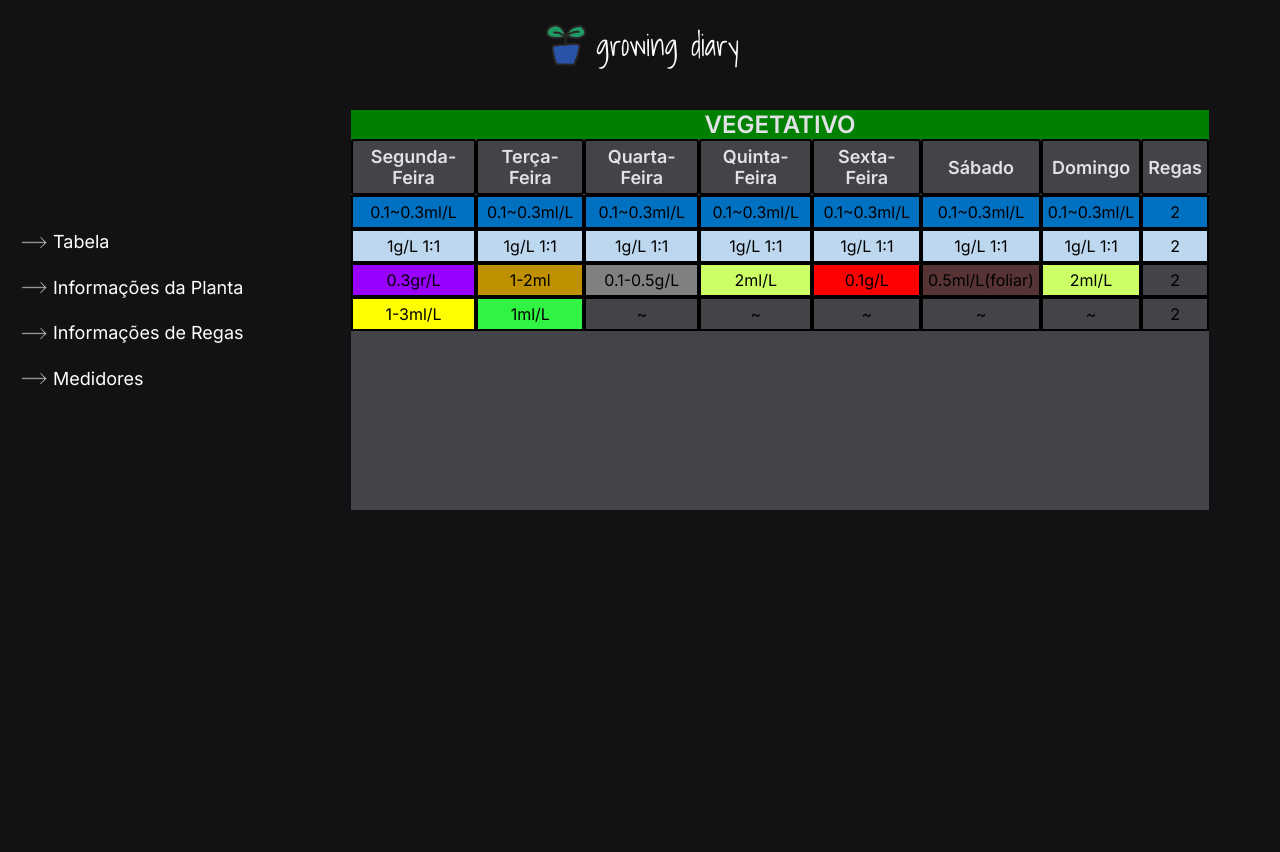
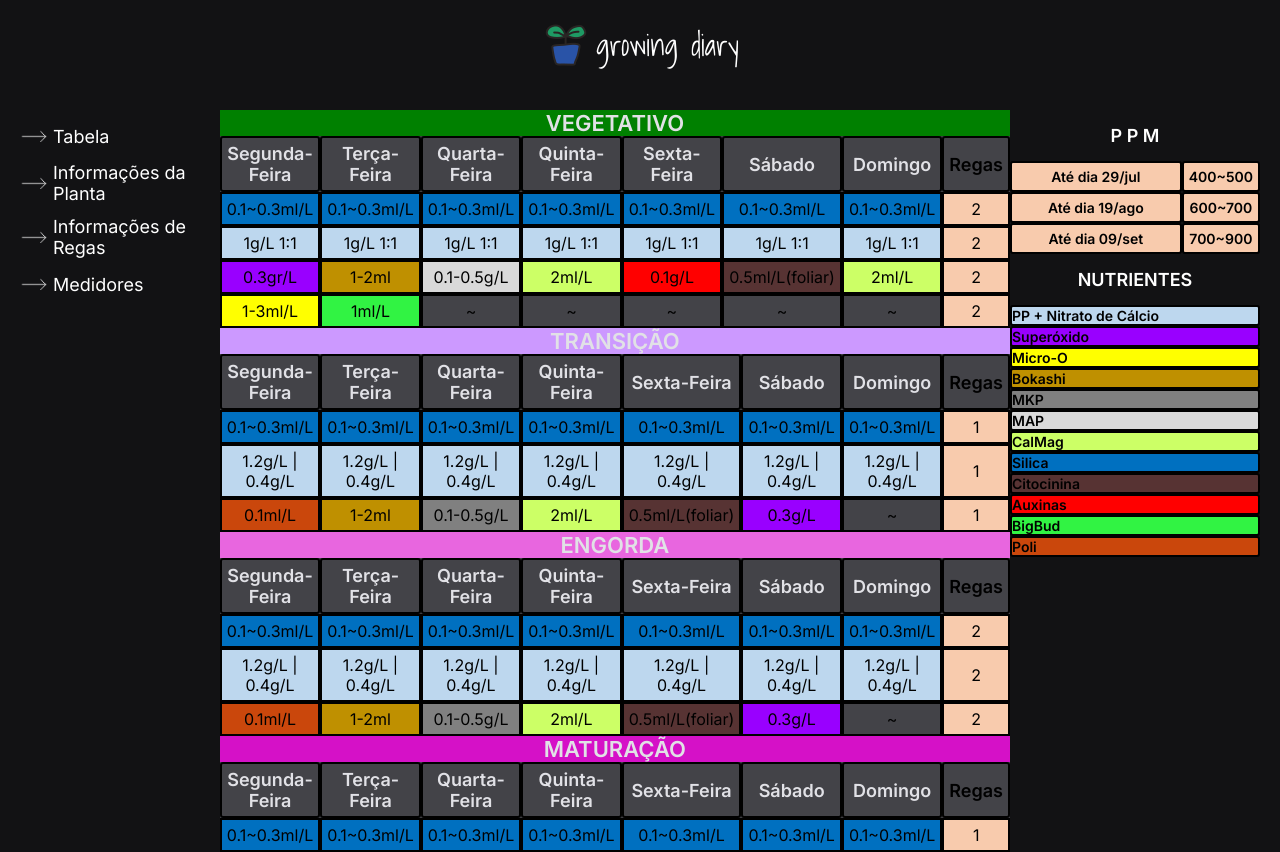
Before and after one commit to monsor3s/growing-diary-next, a Next.js app: page /pages/tabela in a window 1280 px wide. Shown: the top 852 px of the page. Before the commit the page ends 800 px from the top, so only its background shows below. Built offline with nearby package versions, Linux system fonts and the light colour scheme.

Commit message:
:lipstick: Finished page table

```diff
--- a/src/app/pages/tabela/page.tsx
+++ b/src/app/pages/tabela/page.tsx
@@ -61,7 +61,176 @@ export default function TabelaPage() {
             <td>2</td>
           </tr>
         </tbody>
+        <h2>TRANSIÇÃO</h2>
+        <thead>
+          <tr>
+            <th>Segunda-Feira</th>
+            <th>Terça-Feira</th>
+            <th>Quarta-Feira</th>
+            <th>Quinta-Feira</th>
+            <th>Sexta-Feira</th>
+            <th>Sábado</th>
+            <th>Domingo</th>
+            <th>Regas</th>
+          </tr>
+        </thead>
+        <tbody>
+          <tr className={styles.lineOne}>
+            <td>0.1~0.3ml/L</td>
+            <td>0.1~0.3ml/L</td>
+            <td>0.1~0.3ml/L</td>
+            <td>0.1~0.3ml/L</td>
+            <td>0.1~0.3ml/L</td>
+            <td>0.1~0.3ml/L</td>
+            <td>0.1~0.3ml/L</td>
+            <td>1</td>
+          </tr>
+          <tr className={styles.lineTwo}>
+            <td>1.2g/L | 0.4g/L</td>
+            <td>1.2g/L | 0.4g/L</td>
+            <td>1.2g/L | 0.4g/L</td>
+            <td>1.2g/L | 0.4g/L</td>
+            <td>1.2g/L | 0.4g/L</td>
+            <td>1.2g/L | 0.4g/L</td>
+            <td>1.2g/L | 0.4g/L</td>
+            <td>1</td>
+          </tr>
+          <tr className={styles.lineThreeTrans}>
+            <td>0.1ml/L</td>
+            <td>1-2ml</td>
+            <td>0.1-0.5g/L</td>
+            <td>2ml/L</td>
+            <td>0.5ml/L(foliar)</td>
+            <td>0.3g/L</td>
+            <td>~</td>
+            <td>1</td>
+          </tr>
+        </tbody>
+        <h3>ENGORDA</h3>
+        <thead>
+          <tr>
+            <th>Segunda-Feira</th>
+            <th>Terça-Feira</th>
+            <th>Quarta-Feira</th>
+            <th>Quinta-Feira</th>
+            <th>Sexta-Feira</th>
+            <th>Sábado</th>
+            <th>Domingo</th>
+            <th>Regas</th>
+          </tr>
+        </thead>
+        <tbody>
+          <tr className={styles.lineOne}>
+            <td>0.1~0.3ml/L</td>
+            <td>0.1~0.3ml/L</td>
+            <td>0.1~0.3ml/L</td>
+            <td>0.1~0.3ml/L</td>
+            <td>0.1~0.3ml/L</td>
+            <td>0.1~0.3ml/L</td>
+            <td>0.1~0.3ml/L</td>
+            <td>2</td>
+          </tr>
+          <tr className={styles.lineTwo}>
+            <td>1.2g/L | 0.4g/L</td>
+            <td>1.2g/L | 0.4g/L</td>
+            <td>1.2g/L | 0.4g/L</td>
+            <td>1.2g/L | 0.4g/L</td>
+            <td>1.2g/L | 0.4g/L</td>
+            <td>1.2g/L | 0.4g/L</td>
+            <td>1.2g/L | 0.4g/L</td>
+            <td>2</td>
+          </tr>
+          <tr className={styles.lineThreeTrans}>
+            <td>0.1ml/L</td>
+            <td>1-2ml</td>
+            <td>0.1-0.5g/L</td>
+            <td>2ml/L</td>
+            <td>0.5ml/L(foliar)</td>
+            <td>0.3g/L</td>
+            <td>~</td>
+            <td>2</td>
+          </tr>
+        </tbody>
+        <h4>MATURAÇÃO</h4>
+        <thead>
+          <tr>
+            <th>Segunda-Feira</th>
+            <th>Terça-Feira</th>
+            <th>Quarta-Feira</th>
+            <th>Quinta-Feira</th>
+            <th>Sexta-Feira</th>
+            <th>Sábado</th>
+            <th>Domingo</th>
+            <th>Regas</th>
+          </tr>
+        </thead>
+        <tbody>
+          <tr className={styles.lineOne}>
+            <td>0.1~0.3ml/L</td>
+            <td>0.1~0.3ml/L</td>
+            <td>0.1~0.3ml/L</td>
+            <td>0.1~0.3ml/L</td>
+            <td>0.1~0.3ml/L</td>
+            <td>0.1~0.3ml/L</td>
+            <td>0.1~0.3ml/L</td>
+            <td>1</td>
+          </tr>
+          <tr className={styles.lineTwo}>
+            <td>1.2g/L | 0.4g/L</td>
+            <td>1.2g/L | 0.4g/L</td>
+            <td>1.2g/L | 0.4g/L</td>
+            <td>1.2g/L | 0.4g/L</td>
+            <td>1.2g/L | 0.4g/L</td>
+            <td>1.2g/L | 0.4g/L</td>
+            <td>1.2g/L | 0.4g/L</td>
+            <td>1</td>
+          </tr>
+          <tr className={styles.lineThreeTrans}>
+            <td>0.1ml/L</td>
+            <td>1-2ml</td>
+            <td>0.1-0.5g/L</td>
+            <td>2ml/L</td>
+            <td>0.5ml/L(foliar)</td>
+            <td>0.3g/L</td>
+            <td>~</td>
+            <td>1</td>
+          </tr>
+        </tbody>
       </section>
+      <div className={styles.wrapperTabelas}>
+        <section className={styles.containerTabelaPpm}>
+              <h1>P P M</h1>
+          <thead>
+            <tr>
+              <th>Até dia 29/jul</th>
+              <th>400~500</th>
+            </tr>
+            <tr>
+              <th>Até dia 19/ago</th>
+              <th>600~700</th>
+            </tr>
+            <tr>
+              <th>Até dia 09/set</th>
+              <th>700~900</th>
+            </tr>
+          </thead>
+        </section>
+        <section className={styles.sumarioNutri}>
+          <h1>NUTRIENTES</h1>
+          <span>PP + Nitrato de Cálcio</span>
+          <span>Superóxido</span>
+          <span>Micro-O</span>
+          <span>Bokashi</span>
+          <span>MKP</span>
+          <span>MAP</span>
+          <span>CalMag</span>
+          <span>Silica</span>
+          <span>Citocinina</span>
+          <span>Auxinas</span>
+          <span>BigBud</span>
+          <span>Poli</span>
+        </section>
+      </div>
     </>
   )
 }
--- a/src/app/pages/tabela/tabelaPage.module.sass
+++ b/src/app/pages/tabela/tabelaPage.module.sass
@@ -1,16 +1,52 @@
+// colors table
+$black: #000
+$blue-dark: #0070c0
+$blue: #bdd7ee
+$purple: #9900ff
+$mostard: #bf9000
+$red: #ff0000
+$brown: #573333
+$light-green: #ccff66
+$green: #31f343
+$yellow: #ffff00
+$orange: #ca470c
+$light-gray: #d9d9d9
+$gray: #808080
+$dark-pink: #d511c7
+$pink: #e866df
+$light-pink: #cc99ff
+$beige: #f8cbad
+
 .containerTabela
   width: 858px
-  height: 400px
+  height: auto
   background-color: #434348
   margin-right: auto
   margin-left: auto
 
 .containerTabela h1
+  font-size: 22px
   text-align: center
   margin: 0
   background-color: green
 
-.containerTabela tr
+.containerTabela h2
+  font-size: 22px
+  text-align: center
+  margin: 0
+  background-color: #cc99ff
+
+.containerTabela h3
+  font-size: 22px
+  text-align: center
+  margin: 0
+  background-color: #e866df
+
+.containerTabela h4
+  font-size: 22px
+  text-align: center
+  margin: 0
+  background-color: #d511c7
 
 .containerTabela th
   border: 2px solid black
@@ -18,41 +54,135 @@
   border-radius: 3px
   font-size: 18px
 
+.containerTabela th:last-child
+  color: $black
+
 .containerTabela td
   border: 2px solid black
   padding: 5px
   text-align: center
   color: black
 
+.containerTabela td:last-child
+  background-color: $beige
+
 .containerTabela .lineOne
-  background-color: #0070c0
+  background-color: $blue-dark
 
 .containerTabela .lineTwo
-  background-color: #bdd7ee
+  background-color: $blue
 
 .containerTabela .lineThree :nth-child(1)
-  background-color: #9900ff
+  background-color: $purple
 
 .containerTabela .lineThree :nth-child(2)
-  background-color: #bf9000
+  background-color: $mostard
 
 .containerTabela .lineThree :nth-child(3)
-  background-color: #808080
+  background-color: $light-gray
 
 .containerTabela .lineThree :nth-child(4)
-  background-color: #ccff66
+  background-color: $light-green
 
 .containerTabela .lineThree :nth-child(5)
-  background-color: #ff0000
+  background-color: $red
 
 .containerTabela .lineThree :nth-child(6)
-  background-color: #573333
+  background-color: $brown
 
 .containerTabela .lineThree :nth-child(7)
-  background-color: #ccff66
+  background-color: $light-green
 
 .containerTabela .lineFour :nth-child(1)
-  background-color: #ffff00
+  background-color: $yellow
 
 .containerTabela .lineFour :nth-child(2)
   background-color: #31f343
+
+.containerTabela .lineThreeTrans :nth-child(1)
+  background-color: #ca470c
+
+.containerTabela .lineThreeTrans :nth-child(2)
+  background-color: $mostard
+
+.containerTabela .lineThreeTrans :nth-child(3)
+  background-color: $gray
+
+.containerTabela .lineThreeTrans :nth-child(4)
+  background-color: $light-green
+
+.containerTabela .lineThreeTrans :nth-child(5)
+  background-color: $brown
+
+.containerTabela .lineThreeTrans :nth-child(6)
+  background-color: $purple
+
+.containerTabelaPpm
+  width: 250px
+  height: auto
+
+.containerTabelaPpm th
+  width: 100%
+  border: 2px solid black
+  padding: 5px
+  border-radius: 3px
+  font-size: 14px
+  color: $black
+  background-color: $beige
+
+.containerTabelaPpm h1
+  font-size: 18px
+  color: #fff
+  text-align: center
+
+.sumarioNutri
+  display: flex
+  flex-direction: column
+
+.sumarioNutri h1
+  font-size: 18px
+  text-align: center
+  color: #fff
+
+.sumarioNutri span
+  font-size: 14px
+  font-weight: bold
+  color: $black
+  border-radius: 3px
+  border: 2px solid $black
+
+.sumarioNutri :nth-child(2)
+  background-color: $blue
+
+.sumarioNutri :nth-child(3)
+  background-color: $purple
+
+.sumarioNutri :nth-child(4)
+  background-color: $yellow
+
+.sumarioNutri :nth-child(5)
+  background-color: $mostard
+
+.sumarioNutri :nth-child(6)
+  background-color: $gray
+
+.sumarioNutri :nth-child(7)
+  background-color: $light-gray
+
+.sumarioNutri :nth-child(8)
+  background-color: $light-green
+
+.sumarioNutri :nth-child(9)
+  background-color: $blue-dark
+
+.sumarioNutri :nth-child(10)
+  background-color: $brown
+
+.sumarioNutri :nth-child(11)
+  background-color: $red
+
+.sumarioNutri :nth-child(12)
+  background-color: $green
+
+.sumarioNutri :nth-child(13)
+  background-color: $orange
--- /dev/null
+++ b/src/styles/colors.sass
@@ -0,0 +1,16 @@
+:root
+  $black: #000
+  $blue-dark: #0070c0
+  $blue: #bdd7ee
+  $purple: #9900ff
+  $mostard: #bf9000
+  $red: #ff0000
+  $brown: #573333
+  $light-green: #ccff66
+  $green: #31f343
+  $yellow: #ffff00
+  $orange: #ca470c
+  $gray: #d9d9d9
+  $dark-pink: #d511c7
+  $pink: #e866df
+  $light-pink: #cc99ff
--- a/src/styles/global.module.sass
+++ b/src/styles/global.module.sass
@@ -1,6 +1,3 @@
-:root
-
-
 .container
   margin: 0
   padding: 20px
@@ -10,5 +7,4 @@
 
 .bodyContainer
   display: flex
-  align-items: center
   margin-top: 40px
```
